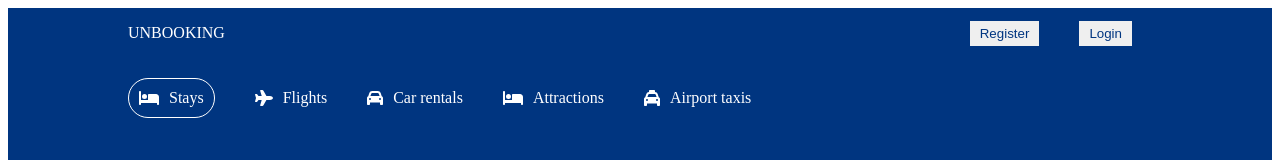
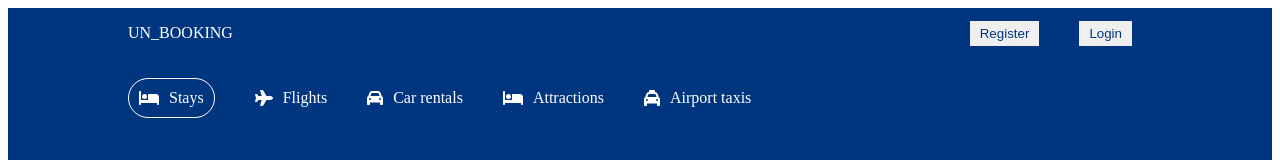
Before and after one commit to SoumeshNayak/Hotel-Booking-App, a React (Create React App) app: page / in a window 1280 px wide. Shown: the top 160 px of the page. Built offline with nearby package versions, Linux system fonts and the light colour scheme.

Commit message:
Completed Search list page

```diff
--- a/src/components/nevbar/Navbar.jsx
+++ b/src/components/nevbar/Navbar.jsx
@@ -4,7 +4,7 @@ const Navbar = () => {
   return (
     <div className='navbar'>
       <div className="navcontainer">
-        <span className='logo'>UNBOOKING</span>
+        <span className='logo'>UN_BOOKING</span>
         <div className="navItems">
             <button className="navButton">Register</button>
             <button className="navButton">Login</button>
```
